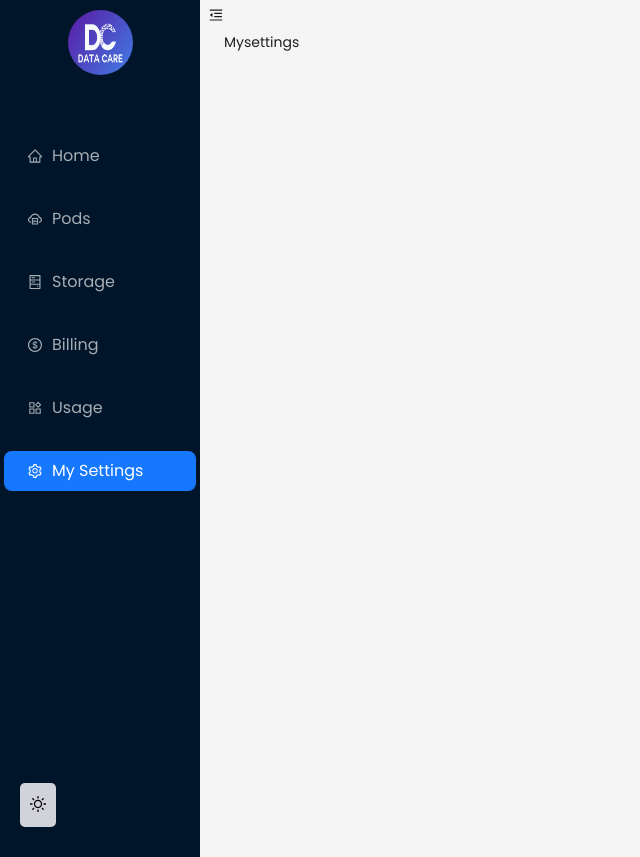
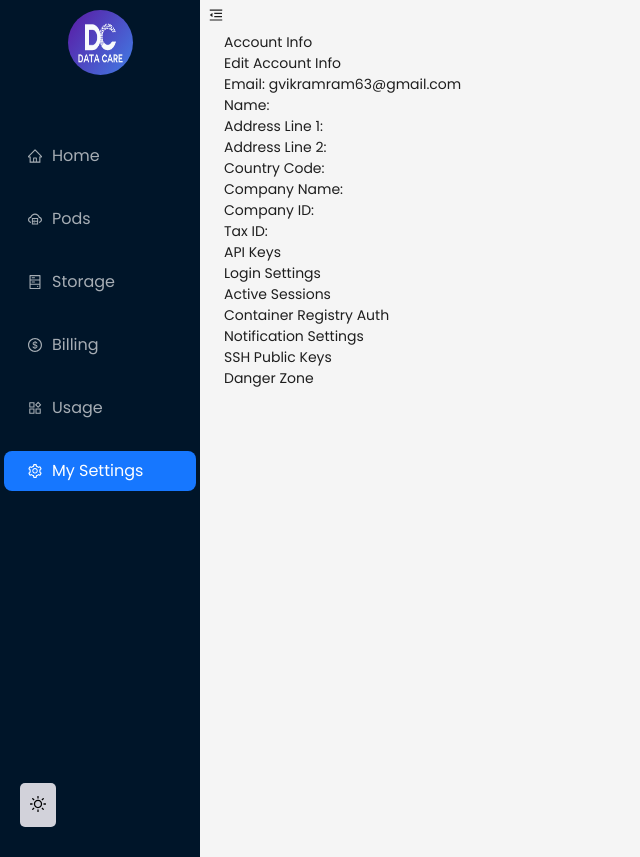
Before and after one commit to Vk4011/DC-web, a React (Vite) app: page /sidebar in a window 1280 px wide. Both pictures are taken after a click on the item "My Settings". Shown: the whole page, without its empty margins (0-640 px from the left). Built offline with nearby package versions, Linux system fonts and the light colour scheme.

Commit message:
Mysettings

```diff
--- a/src/pages/Mysettings.jsx
+++ b/src/pages/Mysettings.jsx
@@ -1,9 +1,130 @@
-import React from 'react'
+import React, { useState } from 'react';
 
-const Mysettings = () => {
+const MySettings = () => {
+  const [openSection, setOpenSection] = useState(null);
+
+  const toggleSection = (section) => {
+    setOpenSection(openSection === section ? null : section);
+  };
+
   return (
-    <div>Mysettings</div>
-  )
-}
+    <div className="p-8 bg-gray-50 min-h-screen">
+      {/* Account Info */}
+      <div className="bg-white p-6 rounded shadow mb-6">
+        <div className="flex justify-between items-center">
+          <h2 className="text-lg font-semibold">Account Info</h2>
+          <button className="text-purple-500 border border-purple-500 py-1 px-3 rounded">
+            Edit Account Info
+          </button>
+        </div>
+        <div className="grid grid-cols-2 gap-4 mt-4 text-sm">
+          <div>
+            <p>Email: gvikramram63@gmail.com</p>
+            <p>Name:</p>
+            <p>Address Line 1:</p>
+            <p>Address Line 2:</p>
+            <p>Country Code:</p>
+          </div>
+          <div>
+            <p>Company Name:</p>
+            <p>Company ID:</p>
+            <p>Tax ID:</p>
+          </div>
+        </div>
+      </div>
 
-export default Mysettings
+      {/* API Keys */}
+      <div>
+        <button
+          onClick={() => toggleSection('apiKeys')}
+          className="w-full bg-white p-4 text-left text-lg font-semibold border rounded mb-2"
+        >
+          API Keys
+        </button>
+        {openSection === 'apiKeys' && (
+          <div className="p-4 bg-gray-100 border mb-4">API Keys content...</div>
+        )}
+      </div>
+
+      {/* Login Settings */}
+      <div>
+        <button
+          onClick={() => toggleSection('loginSettings')}
+          className="w-full bg-white p-4 text-left text-lg font-semibold border rounded mb-2"
+        >
+          Login Settings
+        </button>
+        {openSection === 'loginSettings' && (
+          <div className="p-4 bg-gray-100 border mb-4">Login Settings content...</div>
+        )}
+      </div>
+
+      {/* Active Sessions */}
+      <div>
+        <button
+          onClick={() => toggleSection('activeSessions')}
+          className="w-full bg-white p-4 text-left text-lg font-semibold border rounded mb-2"
+        >
+          Active Sessions
+        </button>
+        {openSection === 'activeSessions' && (
+          <div className="p-4 bg-gray-100 border mb-4">Active Sessions content...</div>
+        )}
+      </div>
+
+      {/* Container Registry Auth */}
+      <div>
+        <button
+          onClick={() => toggleSection('containerRegistry')}
+          className="w-full bg-white p-4 text-left text-lg font-semibold border rounded mb-2"
+        >
+          Container Registry Auth
+        </button>
+        {openSection === 'containerRegistry' && (
+          <div className="p-4 bg-gray-100 border mb-4">Container Registry Auth content...</div>
+        )}
+      </div>
+
+      {/* Notification Settings */}
+      <div>
+        <button
+          onClick={() => toggleSection('notificationSettings')}
+          className="w-full bg-white p-4 text-left text-lg font-semibold border rounded mb-2"
+        >
+          Notification Settings
+        </button>
+        {openSection === 'notificationSettings' && (
+          <div className="p-4 bg-gray-100 border mb-4">Notification Settings content...</div>
+        )}
+      </div>
+
+      {/* SSH Public Keys */}
+      <div>
+        <button
+          onClick={() => toggleSection('sshKeys')}
+          className="w-full bg-white p-4 text-left text-lg font-semibold border rounded mb-2"
+        >
+          SSH Public Keys
+        </button>
+        {openSection === 'sshKeys' && (
+          <div className="p-4 bg-gray-100 border mb-4">SSH Public Keys content...</div>
+        )}
+      </div>
+
+      {/* Danger Zone */}
+      <div>
+        <button
+          onClick={() => toggleSection('dangerZone')}
+          className="w-full bg-white p-4 text-left text-lg font-semibold border border-red-500 rounded mb-2"
+        >
+          Danger Zone
+        </button>
+        {openSection === 'dangerZone' && (
+          <div className="p-4 bg-red-100 border border-red-500 mb-4">Danger Zone content...</div>
+        )}
+      </div>
+    </div>
+  );
+};
+
+export default MySettings;
```
